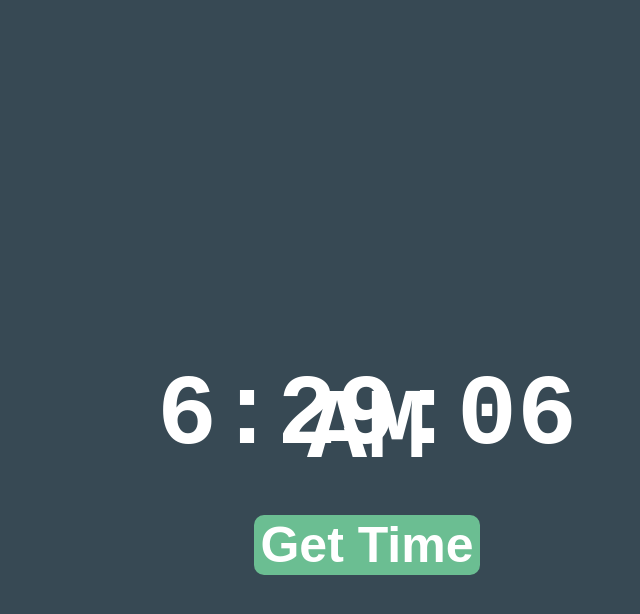
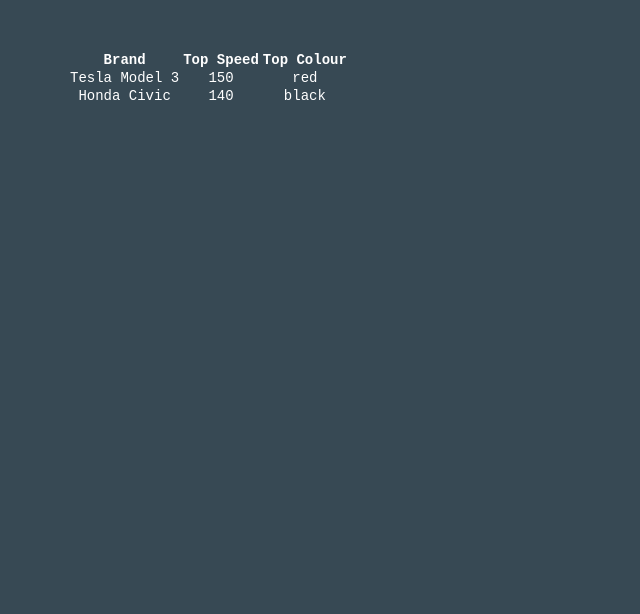
Before and after one commit to hari-dharan/React-Udemy-Course, a React app: page / in a window 1280 px wide. Shown: the top 614 px of the page, without its empty margins (273-913 px from the left). Built offline with nearby package versions, Linux system fonts and the light colour scheme.

Commit message:
Destructuring

```diff
--- /dev/null
+++ b/src/cars.js
@@ -0,0 +1,22 @@
+const cars = [
+  {
+    model: "Honda Civic",
+    //The top colour refers to the first item in the array below:
+    //i.e. hondaTopColour = "black"
+    coloursByPopularity: ["black", "silver"],
+    speedStats: {
+      topSpeed: 140,
+      zeroToSixty: 8.5
+    }
+  },
+  {
+    model: "Tesla Model 3",
+    coloursByPopularity: ["red", "white"],
+    speedStats: {
+      topSpeed: 150,
+      zeroToSixty: 3.2
+    }
+  }
+];
+
+export default cars;
--- a/src/index.js
+++ b/src/index.js
@@ -1,21 +1,38 @@
-// {}
+// CHALLENGE: uncomment the code below and see the car stats rendered
 import React from "react";
 import ReactDOM from "react-dom";
-import App from "./Components/App";
+import cars from "./cars";
 
-ReactDOM.render(<App />, document.getElementById("root"));
+const [honda, tesla] = cars;
 
-//Challenge:
-//1. Given that you can get the current time using:
-//Show the latest time in the <h1> when the Get Time button
-//is pressed.
+const [
+  {
+    coloursByPopularity: [hondaTopColour],
+    speedStats: { topSpeed: hondaTopSpeed }
+  },
+  {
+    coloursByPopularity: [teslaTopColour],
+    speedStats: { topSpeed: teslaTopSpeed }
+  }
+] = [honda, tesla];
 
-//2. Given that you can get code to be called every second
-//using the setInterval method.
-//Can you get the time in your <h1> to update every second?
-
-//e.g. uncomment the code below to see Hey printed every second.
-//function sayHi() {
-//  console.log("Hey");
-//}
-//setInterval(sayHi, 5000);
+ReactDOM.render(
+  <table>
+    <tr>
+      <th>Brand</th>
+      <th>Top Speed</th>
+      <th>Top Colour</th>
+    </tr>
+    <tr>
+      <td>{tesla.model}</td>
+      <td>{teslaTopSpeed}</td>
+      <td>{teslaTopColour}</td>
+    </tr>
+    <tr>
+      <td>{honda.model}</td>
+      <td>{hondaTopSpeed}</td>
+      <td>{hondaTopColour}</td>
+    </tr>
+  </table>,
+  document.getElementById("root")
+);
```
